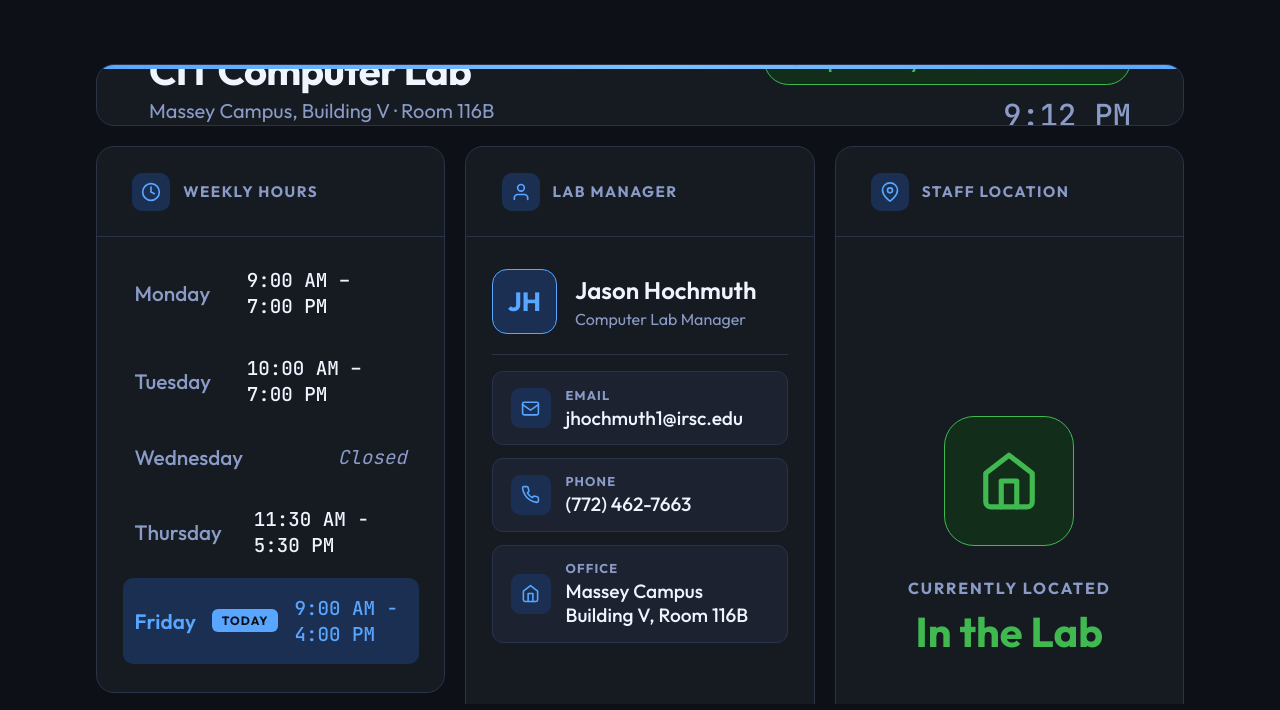
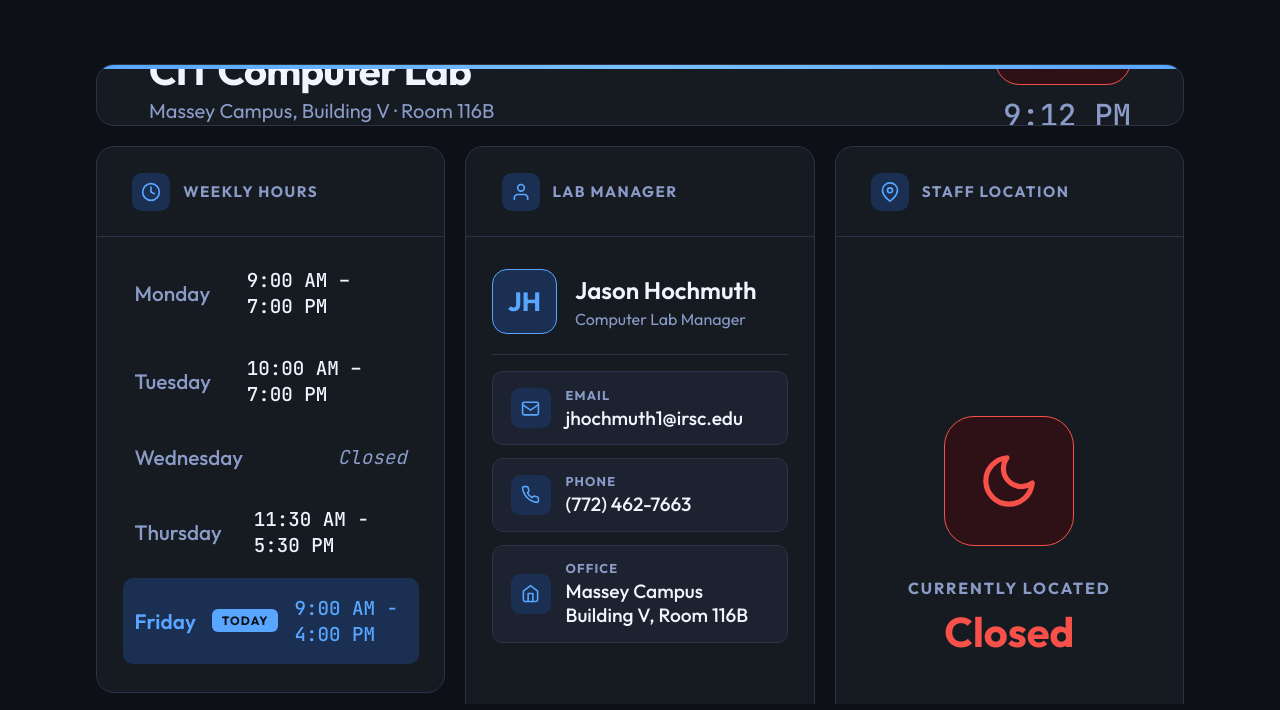
Before and after one commit to JasonIsIT8/lab-display, a plain HTML site: page index.html in a window 1280 px wide. Drawn offline with Linux system fonts and the light colour scheme.

Commit message:
Improve time parsing and fallback logic in index.html
Updated time parsing logic to handle various dash types and adjusted fallback behavior for closed status.

```diff
--- a/index.html
+++ b/index.html
@@ -556,8 +556,9 @@
       // Day is scheduled closed
       isOpen = false;
     } else {
-      // Parse "9:00 AM – 7:00 PM" into open/close minutes
-      const parts = val.split('–').map(s => s.trim());
+      // Parse "9:00 AM - 7:00 PM" into open/close minutes.
+      // Split on any dash type (hyphen, en-dash, em-dash) with optional spaces.
+      const parts = val.split(/\s*[-–—]\s*/).map(s => s.trim());
       const openMins  = parts[0] ? parseTime(parts[0]) : null;
       const closeMins = parts[1] ? parseTime(parts[1]) : null;
       const now = new Date();
@@ -566,8 +567,8 @@
       if (openMins !== null && closeMins !== null) {
         isOpen = nowMins >= openMins && nowMins < closeMins;
       } else {
-        // Couldn't parse times — fall back to treating the day as open
-        isOpen = true;
+        // Couldn't parse times — fail safe to Closed rather than Open
+        isOpen = false;
       }
     }
 
@@ -578,7 +579,7 @@
     // Determine more granular time state for location tile
     let timeState = 'closed'; // default
     if (val.toLowerCase() !== 'closed') {
-      const parts    = val.split('–').map(s => s.trim());
+      const parts    = val.split(/\s*[-–—]\s*/).map(s => s.trim());
       const openMins  = parts[0] ? parseTime(parts[0]) : null;
       const closeMins = parts[1] ? parseTime(parts[1]) : null;
       const now       = new Date();
```
